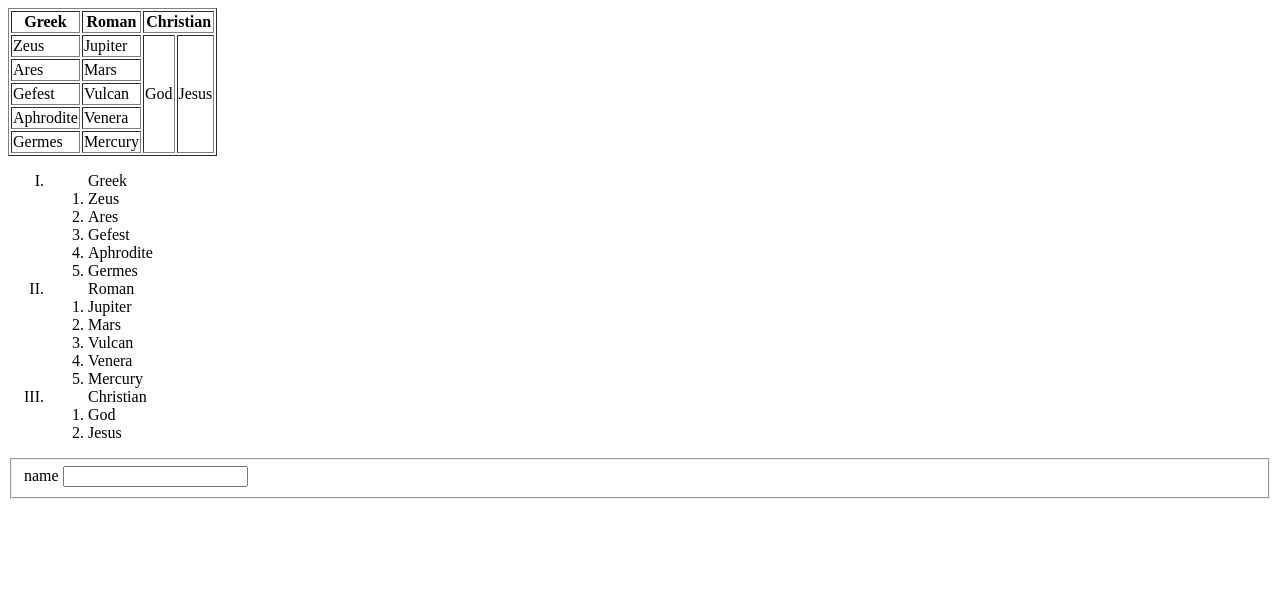
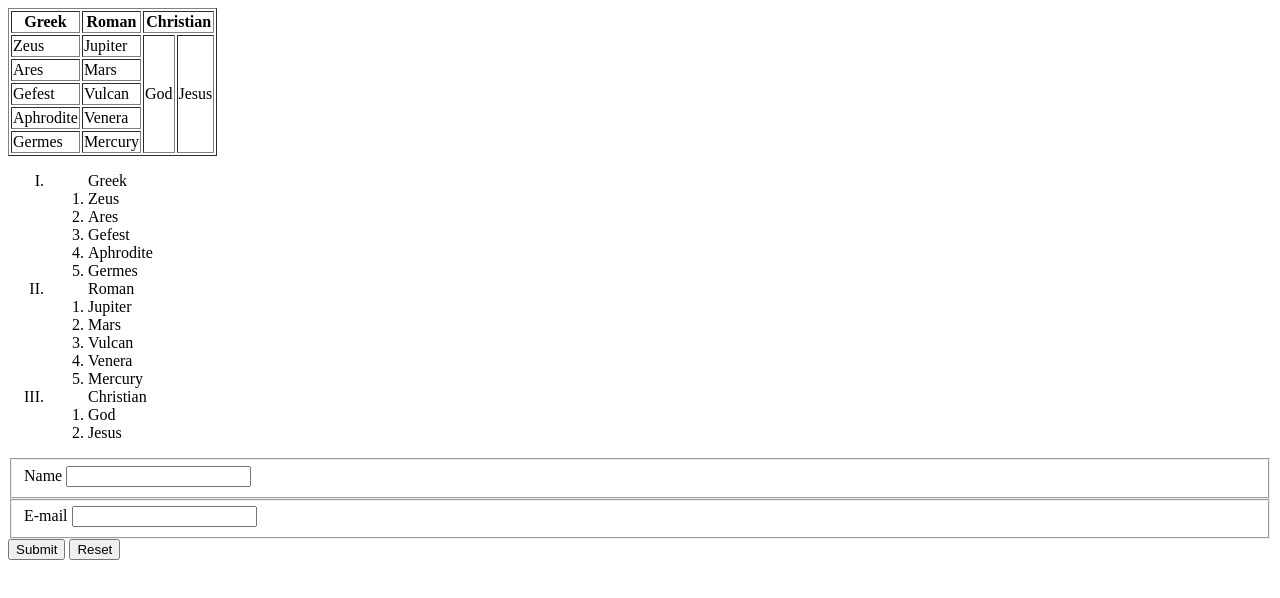
Before and after one commit to LiEnfild/doom, a plain HTML site: page index.html in a window 1280 px wide. Drawn offline with Linux system fonts and the light colour scheme.

Commit message:
index.html

```diff
--- a/index.html
+++ b/index.html
@@ -54,11 +54,17 @@
            <li>Jesus</li>
        </ol></li>
    </ol>
-   <form id=contact method=post action="">
+   <form id=contact method=GET action="order.php">
        <fieldset>
-           <label for="name">name</label>
-           <input type=text name="name"/>
+           <label for="Name">Name</label>
+           <input type=text name="Name" id="Name">
        </fieldset>
+       <fieldset>
+           <label for="E-mail">E-mail</label>
+           <input type=e-mail name="E-mail">
+       </fieldset>
+       <input type="submit">
+       <input type="reset">
    </form>
 </body>
 </html>
```
